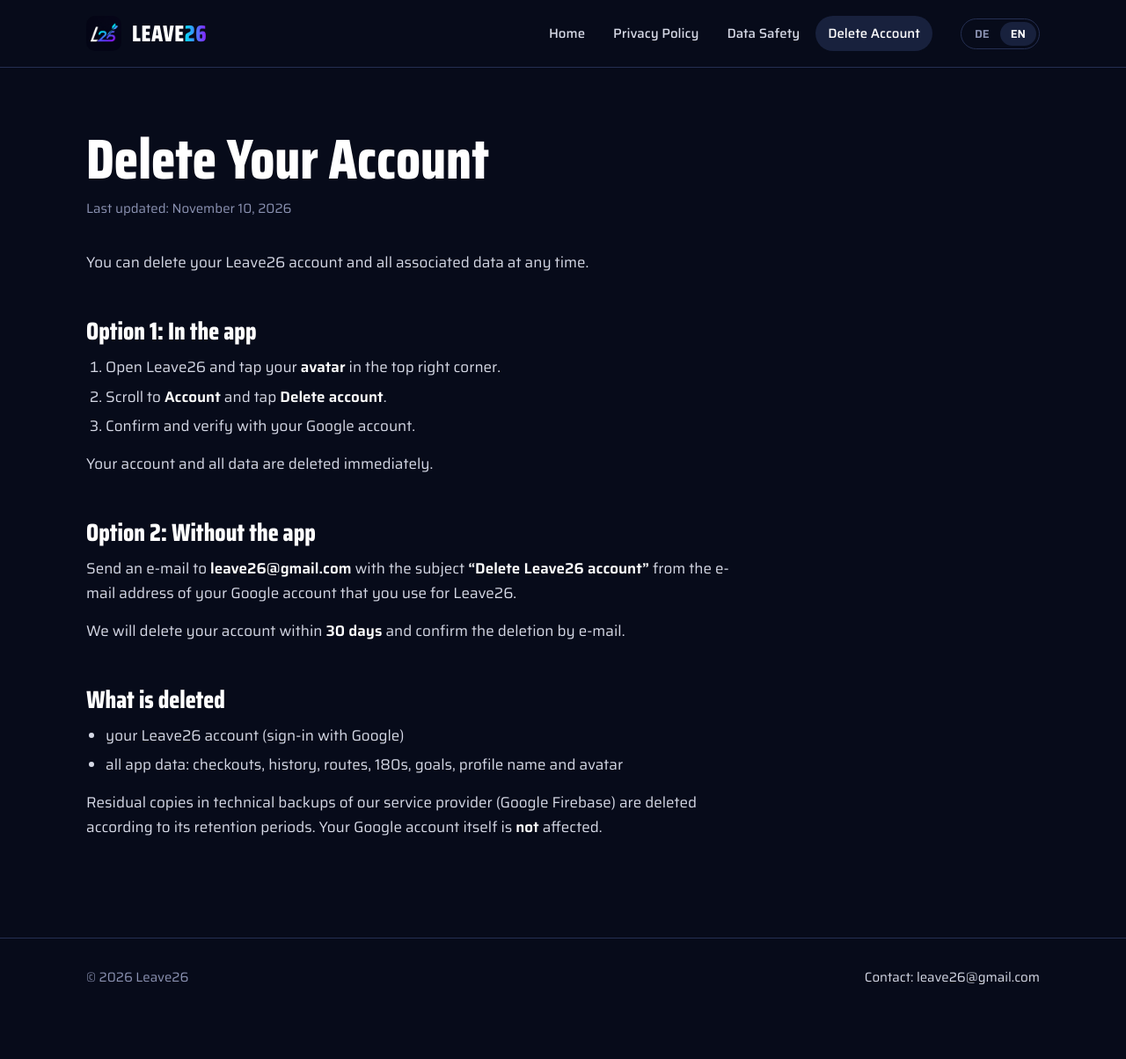
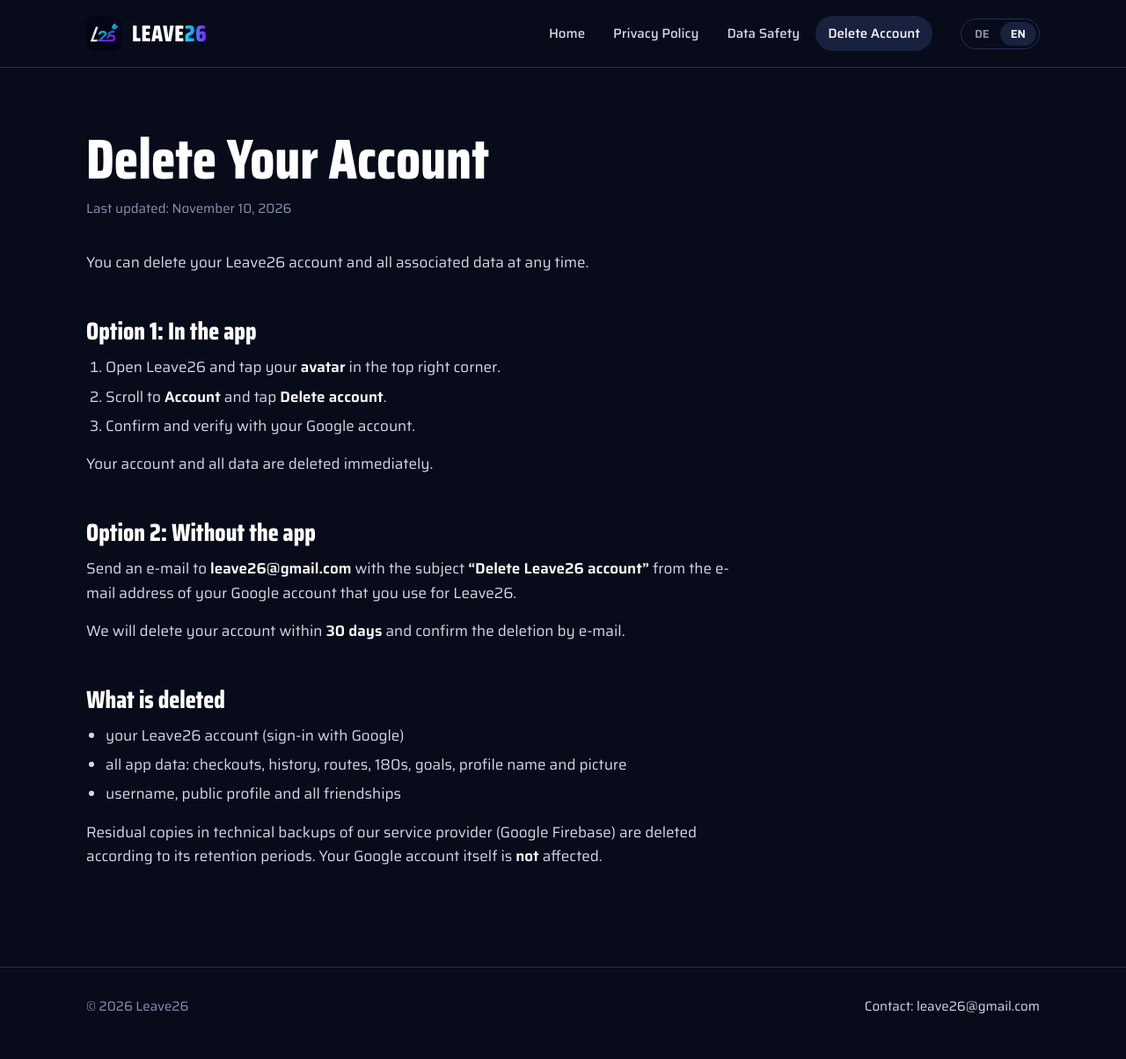
Before and after one commit to Leave26app/Leave26-legal, a Jekyll site: the page built from delete-account.md, in a window 1280 px wide. Shown: the whole page at 88% size. Built offline with Jekyll 4.4.1, drawn with Linux system fonts in a browser that asks for light colours; before the commit the page ends 1171 px from its top, so only the background shows below that.

Commit message:
Privacy, data safety, account deletion: usernames, public profile for friends, friendships
Merge together with the app release that contains the friends feature.

Co-Authored-By: Claude Opus 5.5 <noreply@anthropic.com>
Claude-Session: https://claude.ai/code/session_01YTuuah9VdqQMJdMeGzoVVZ

```diff
--- a/_includes/legal/delete-account-de.md
+++ b/_includes/legal/delete-account-de.md
@@ -17,6 +17,7 @@ Wir löschen dein Konto innerhalb von **30 Tagen** und bestätigen dir die Lösc
 ## Was gelöscht wird
 
 - dein Leave26-Konto (Anmeldung mit Google)
-- alle App-Daten: Checkouts, Verlauf, Wege, 180er, Ziele, Profilname und Avatar
+- alle App-Daten: Checkouts, Verlauf, Wege, 180er, Ziele, Profilname und Profilbild
+- Benutzername, öffentliches Profil und alle Freundschaften
 
 Reste in technischen Backups unseres Dienstleisters (Google Firebase) werden nach dessen Aufbewahrungsfristen gelöscht. Dein Google-Konto selbst ist davon **nicht** betroffen.
--- a/_includes/legal/delete-account-en.md
+++ b/_includes/legal/delete-account-en.md
@@ -17,6 +17,7 @@ We will delete your account within **30 days** and confirm the deletion by e-mai
 ## What is deleted
 
 - your Leave26 account (sign-in with Google)
-- all app data: checkouts, history, routes, 180s, goals, profile name and avatar
+- all app data: checkouts, history, routes, 180s, goals, profile name and picture
+- username, public profile and all friendships
 
 Residual copies in technical backups of our service provider (Google Firebase) are deleted according to its retention periods. Your Google account itself is **not** affected.
```
Also changed, not shown: _includes/legal/data-safety-de.md (+2 -0 lines), _includes/legal/data-safety-en.md (+2 -0 lines), _includes/legal/privacy-de.md (+13 -3 lines), _includes/legal/privacy-en.md (+13 -3 lines).
